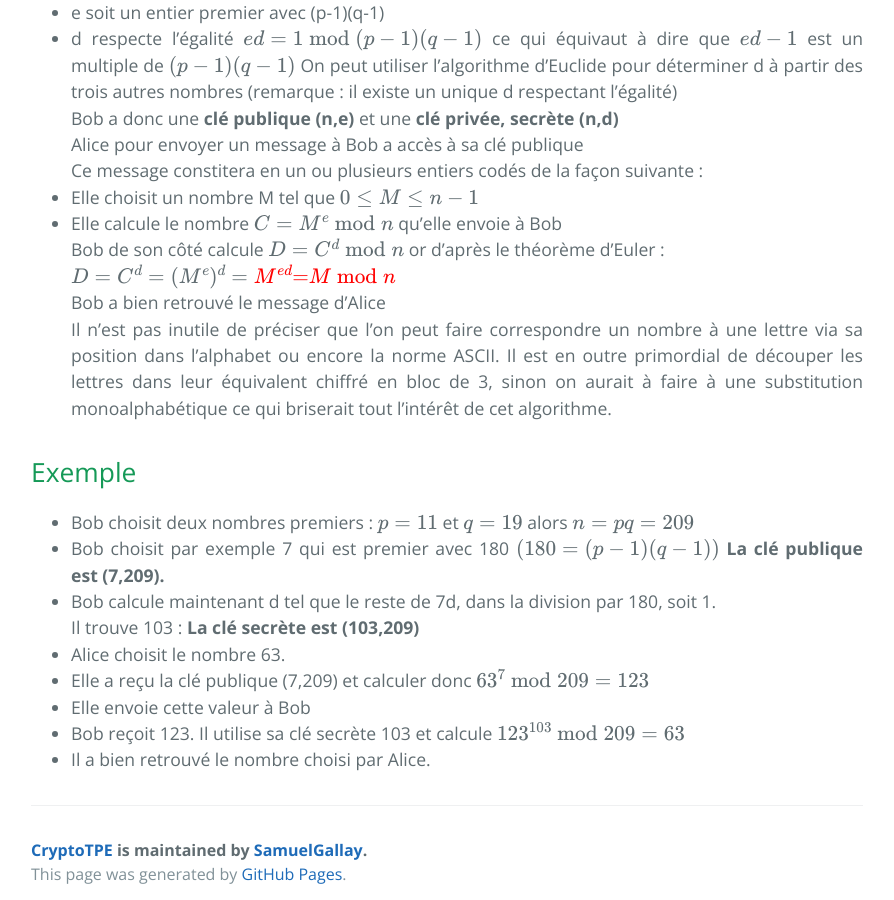
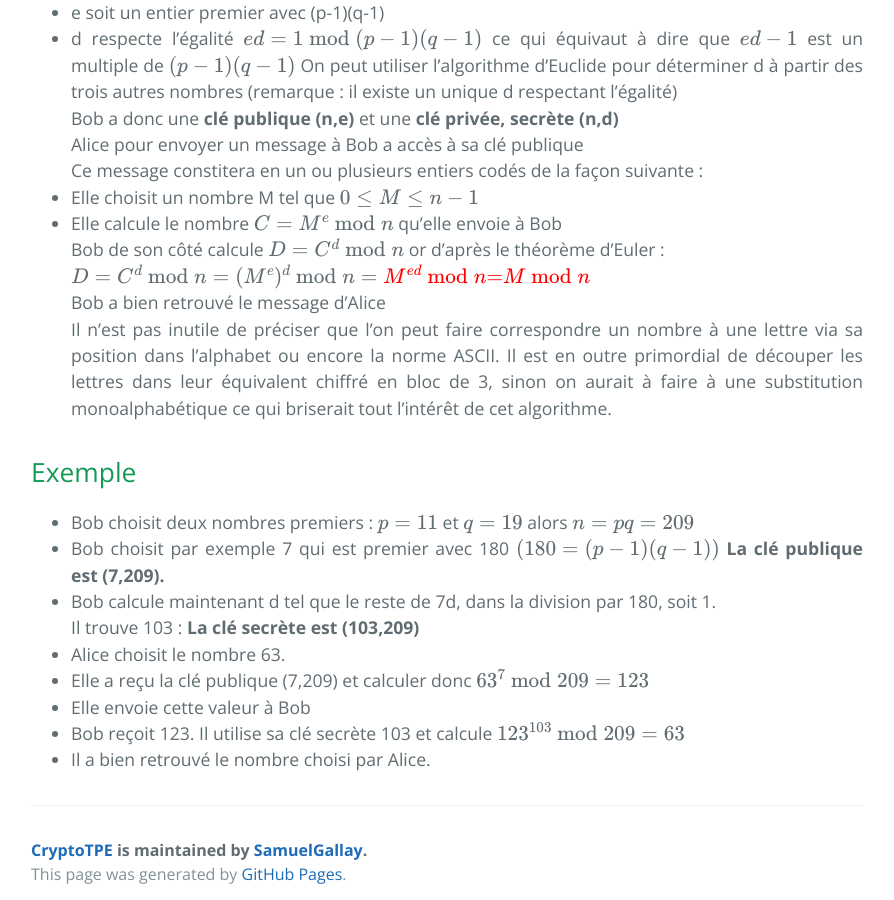
Before and after one commit to SamuelGallay/CryptoTPE, a Jekyll site: the page built from pages/4_Internet/3_rsa.md, in a window 1280 px wide and 900 px high, scrolled down 861 px. Shown: the whole window, without its empty margins (193-1087 px from the left). Built offline with Jekyll 4.4.1, drawn with Linux system fonts in a browser that asks for light colours; our own code applies the rules of GitHub Pages for plain Markdown files; formulas are drawn with MathJax 3.

Commit message:
Update 3_rsa.md

```diff
--- a/pages/4_Internet/3_rsa.md
+++ b/pages/4_Internet/3_rsa.md
@@ -26,7 +26,7 @@ Ce message constitera en un ou plusieurs entiers codés de la façon suivante :
 * Elle choisit un nombre M tel que $$ 0 \leq M \leq n-1 $$
 * Elle calcule le nombre $$ C = M^e \bmod n $$ qu'elle envoie à Bob \\
 Bob de son côté calcule $$ D = C^d \bmod n $$ or d'après le théorème d'Euler : \\
-$$ D = C^d = (M^e)^d = \color{red} {M^{ed}} \color{red} {=} \color{red} {M \bmod n}  $$ \\
+$$ D = C^d \bmod n = (M^e)^d \bmod n = \color{red} {M^{ed}\bmod n} \color{red} {=} \color{red} {M \bmod n}  $$ \\
 Bob a bien retrouvé le message d'Alice \\
 Il n'est pas inutile de préciser que l'on peut faire correspondre un nombre à une lettre via sa position dans l'alphabet ou encore la norme ASCII. Il est en outre primordial de découper les lettres dans leur équivalent chiffré en bloc de 3, sinon on aurait à faire à une substitution monoalphabétique ce qui briserait tout l'intérêt de cet algorithme.
 
```
